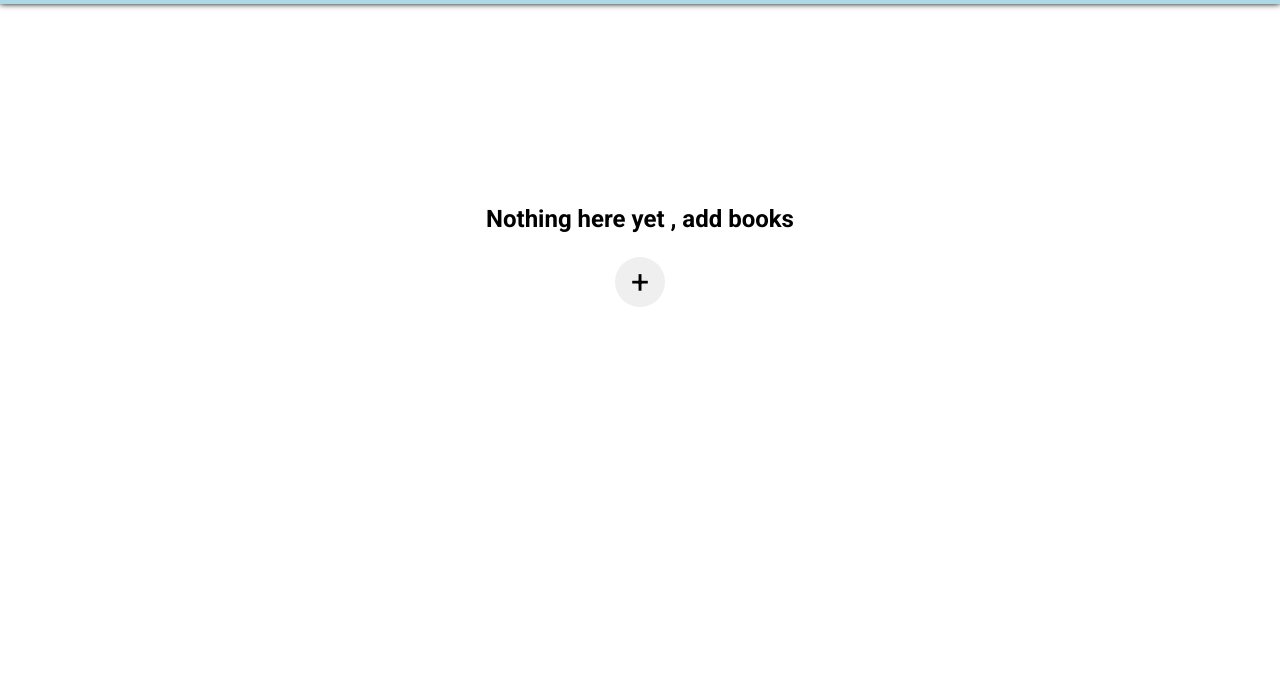
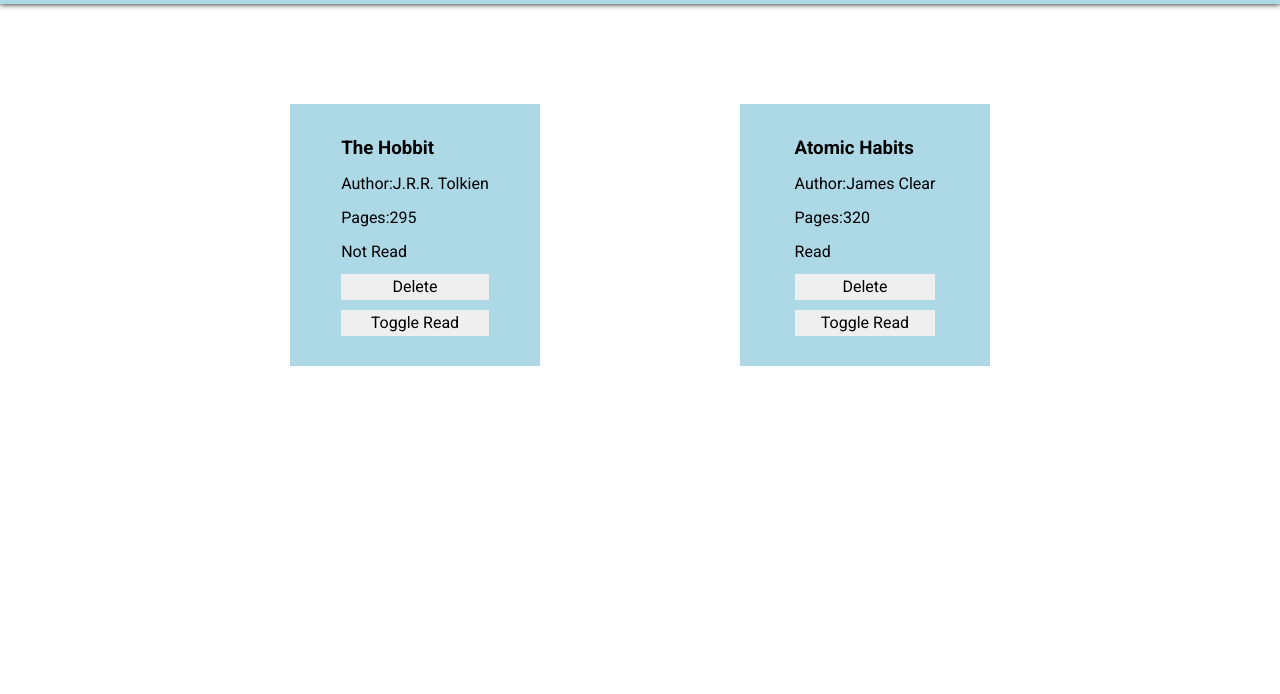
Before and after one commit to Abhi-tech-byte/Library-app, a plain HTML site: page index.html in a window 1280 px wide. Shown: the part 106-800 px from the top of the page. Drawn offline with Linux system fonts and the light colour scheme.

Commit message:
added link

```diff
--- a/index.html
+++ b/index.html
@@ -38,10 +38,10 @@
 
 
     <div class="main-content">
-        <p>Nothing here yet , add books</p>
-        <button class="add-book-button">+</button>
+    </div>
 
-    </div>
+
+
 
 
     <dialog id="my-dialog">
--- a/script.js
+++ b/script.js
@@ -1,4 +1,6 @@
 const myLibrary = [];
+
+// It is a constructor for book object ;
 
 function Book(title, author, pages, read) {
     this.title = title;
@@ -6,10 +8,14 @@
     this.pages = pages;
     this.read = read;
     this.userId = crypto.randomUUID();
-    // this.info=function(){
-    //     console.log(`${this.title} by ${this.author}`)
-    // };
+
 }
+
+Book.prototype.toggleRead = function() {
+    this.read = !this.read;
+}
+
+//Function to create book and add to the array
 
 function addBookToLibraray(title, author, pages, read) {
 
@@ -18,18 +24,76 @@
 
 }
 
+//Function to add the books to library by the user
+
 function loopsArray(arr) {
 
     const container = document.querySelector(".main-content");
+
+    container.innerHTML = "";
+
+    if (arr.length === 0) {
+        container.innerHTML = `
+            <div class="pre-main-content">
+                <p>Nothing here yet , add books</p>
+                <button class="add-book-button">+</button>
+            </div>
+        `;
+        return;
+    }
+
+
 
 
     for (let i = 0; i < arr.length; i++) {
         const card = document.createElement("div");
         card.classList.add('cards');
-        card.textContent = arr[i].title;
+        card.dataset.id = arr[i].userId;
+        card.innerHTML = `
+          <h3>${arr[i].title}</h3>
+          <p>Author:${arr[i].author} </p>
+          <p>Pages:${arr[i].pages}</p>
+          <p>${arr[i].read ? "Read" : "Not Read"}</p>
+          <button class="delete-btn">Delete</button>
+          <button class="read-btn">
+            Toggle Read
+          </button>
+        `;
+
         container.appendChild(card);
+        const deleteBtn = card.querySelector(".delete-btn");
+        deleteBtn.addEventListener("click", () => {
+
+            const index = myLibrary.findIndex(
+                book => book.userId === arr[i].userId
+            );
+
+            myLibrary.splice(index, 1);
+
+            loopsArray(myLibrary);
+
+        });
+
+        const readBtn = card.querySelector(".read-btn");
+
+        readBtn.addEventListener("click", () => {
+
+        const book = myLibrary.find(
+        book => book.userId === arr[i].userId
+        );
+
+        book.toggleRead();
+
+        loopsArray(myLibrary);
+
+        });
+
     }
+
+
 }
+
+// Sample input data for user
 
 addBookToLibraray(
     "The Hobbit",
@@ -44,6 +108,10 @@
     320,
     true
 );
+
+loopsArray(myLibrary);
+
+//Functionality for opening and closing of dialogue box
 
 const dialog = document.querySelector("#my-dialog");
 
@@ -66,7 +134,7 @@
 
 form.addEventListener("submit", (e) => {
     e.preventDefault();
-   container.innerHTML = "";
+
 
 
 
@@ -84,3 +152,9 @@
 
 
 console.log(myLibrary);
+
+console.log(myLibrary[0].read);
+
+myLibrary[0].toggleRead();
+
+console.log(myLibrary[0].read);
--- a/style.css
+++ b/style.css
@@ -101,7 +101,7 @@
     font-size: 1.5rem;
     gap: 50px;
     font-weight: 600;
-    padding: 0px 60px;
+    padding: 0px 67px;
 }
 .navbar ul a{
     color: black;
@@ -129,15 +129,26 @@
 
 
 .cards{
-  height: 150px ;
-  width: 150px ;
+  height: auto ;
+  width: 250px ;
   padding: 30px;
-  background-color: yellow;
+  background-color: lightblue;
   margin: 100px;
+  display: grid;
+  justify-content: center;
+  align-content: center;
+  gap: 10px;
+   font-family: "Roboto", sans-serif;
+
 }
 
+.main-content{
+  display: flex;
+  justify-content: center;
+  align-items: center;
+}
 
-.main-content{
+.pre-main-content{
     display: flex;
     flex-direction: column;
     justify-content: center;
@@ -146,7 +157,7 @@
     gap: 20px;
   }
 
-  .main-content > p{
+  .pre-main-content > p{
     font-weight: bold;
     font-size: 1.5rem;
   }
```
Also changed, not shown: 1 other file.
